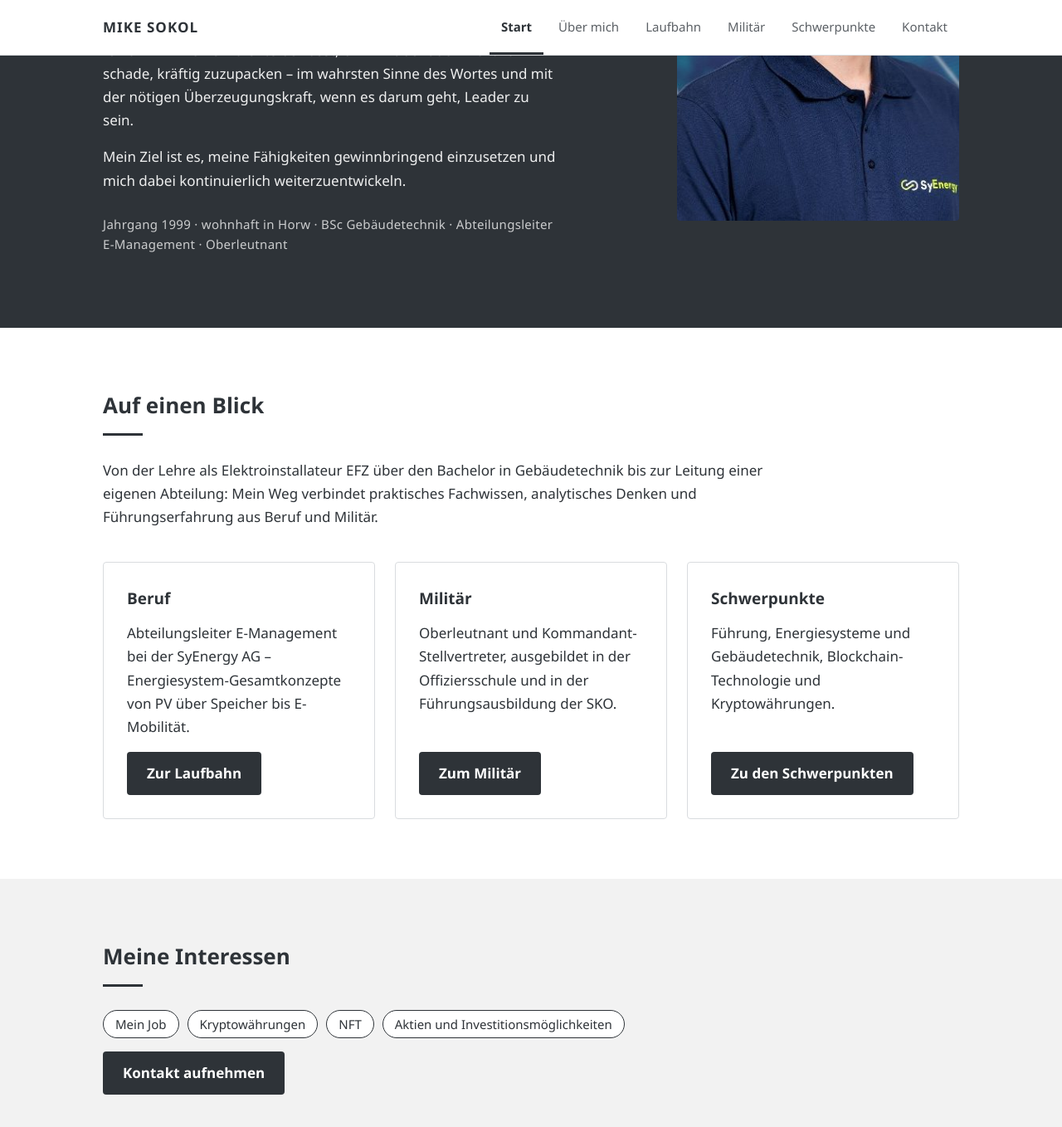
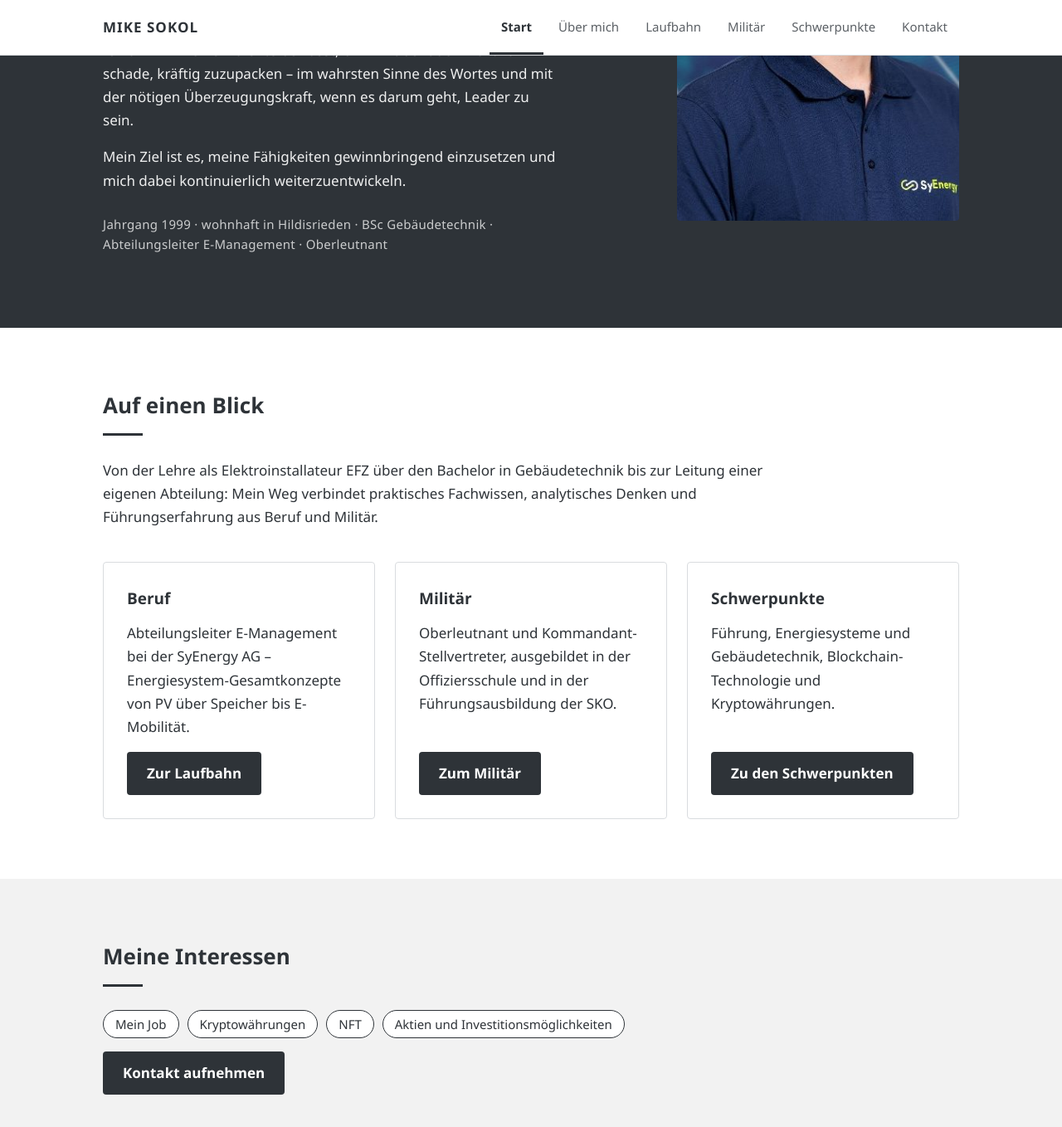
Before and after one commit to Mykey1835/mikesokol-website, a Jekyll site: the page built from _seiten/start.md, in a window 1280 px wide and 1400 px high, scrolled down 446 px. Shown: the top 1358 px of the window at 83% size. Built offline with Jekyll 4.4.1, drawn with Linux system fonts in a browser that asks for light colours; some of the changed text lies outside the part shown.

Commit message:
Wohnort Hildisrieden, Firmenname Maréchaux Elektro AG
Co-Authored-By: Claude Opus 5.5 <noreply@anthropic.com>
Claude-Session: https://claude.ai/code/session_011hthjTbG7UK3y2j2H5ntXq

```diff
--- a/_data/einstellungen.yml
+++ b/_data/einstellungen.yml
@@ -1,3 +1,3 @@
 name: Mike Sokol
 linkedin: https://www.linkedin.com/in/mike-sokol-622662134/
-fusszeile: © 2026 Mike Sokol · Horw
+fusszeile: © 2026 Mike Sokol · Hildisrieden
--- a/_seiten/start.md
+++ b/_seiten/start.md
@@ -4,7 +4,7 @@ titel: Start
 permalink: /
 menue_position: 1
 im_menue: true
-beschreibung: Mike Sokol – Abteilungsleiter E-Management, Gebäudetechnik-Ingenieur, Unternehmer und Offizier aus Horw.
+beschreibung: Mike Sokol – Abteilungsleiter E-Management, Gebäudetechnik-Ingenieur, Unternehmer und Offizier aus Hildisrieden.
 kopf_titel: Mike Sokol
 untertitel: Jung, dynamisch & für Sie da
 kopf_bild: /img/portrait.jpg
@@ -17,7 +17,7 @@ kopf_text: |
   Ich bin mir meiner Talente bewusst, bin mir aber auch nicht zu schade, kräftig zuzupacken – im wahrsten Sinne des Wortes und mit der nötigen Überzeugungskraft, wenn es darum geht, Leader zu sein.
 
   Mein Ziel ist es, meine Fähigkeiten gewinnbringend einzusetzen und mich dabei kontinuierlich weiterzuentwickeln.
-kopf_fakten: Jahrgang 1999 · wohnhaft in Horw · BSc Gebäudetechnik · Abteilungsleiter E-Management · Oberleutnant
+kopf_fakten: Jahrgang 1999 · wohnhaft in Hildisrieden · BSc Gebäudetechnik · Abteilungsleiter E-Management · Oberleutnant
 abschnitte:
   - titel: Auf einen Blick
     text: |
```
Also changed, not shown: _seiten/laufbahn.md (+3 -3 lines), _seiten/ueber-mich.md (+1 -1 lines).
